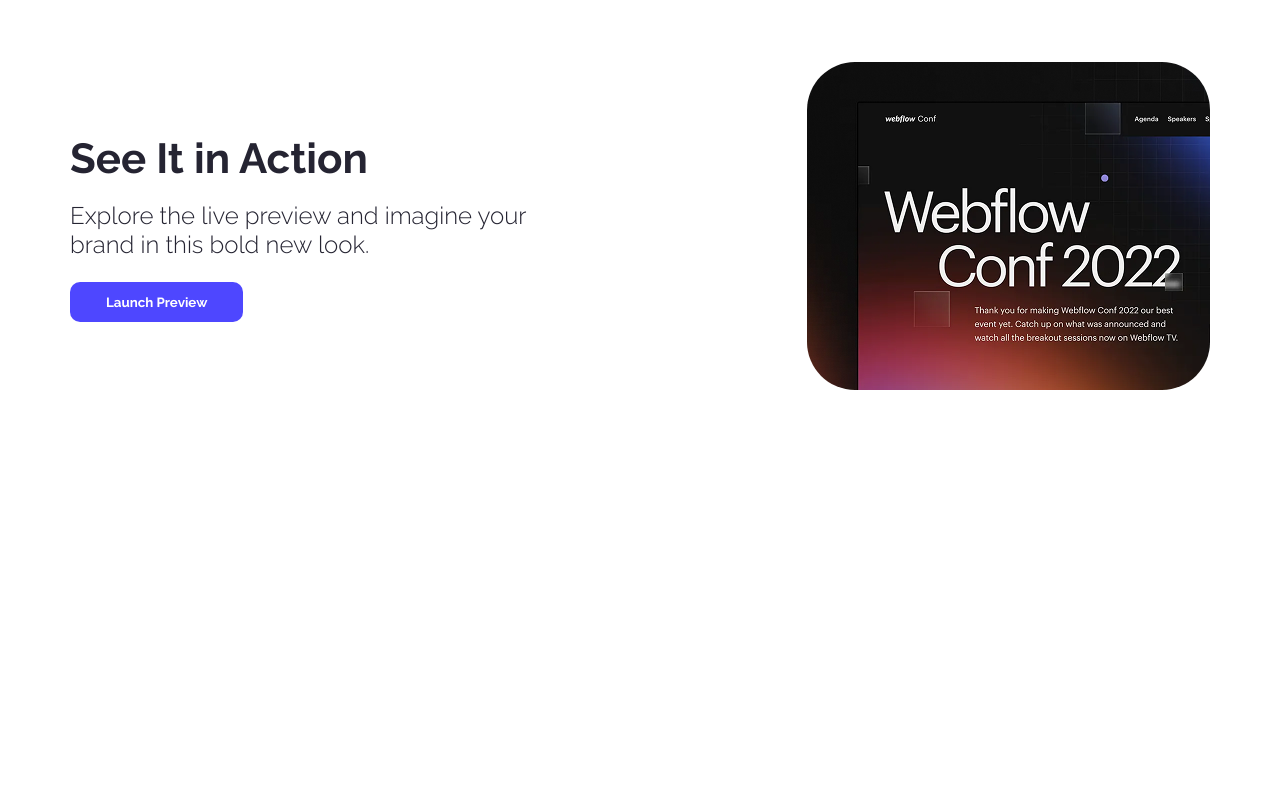
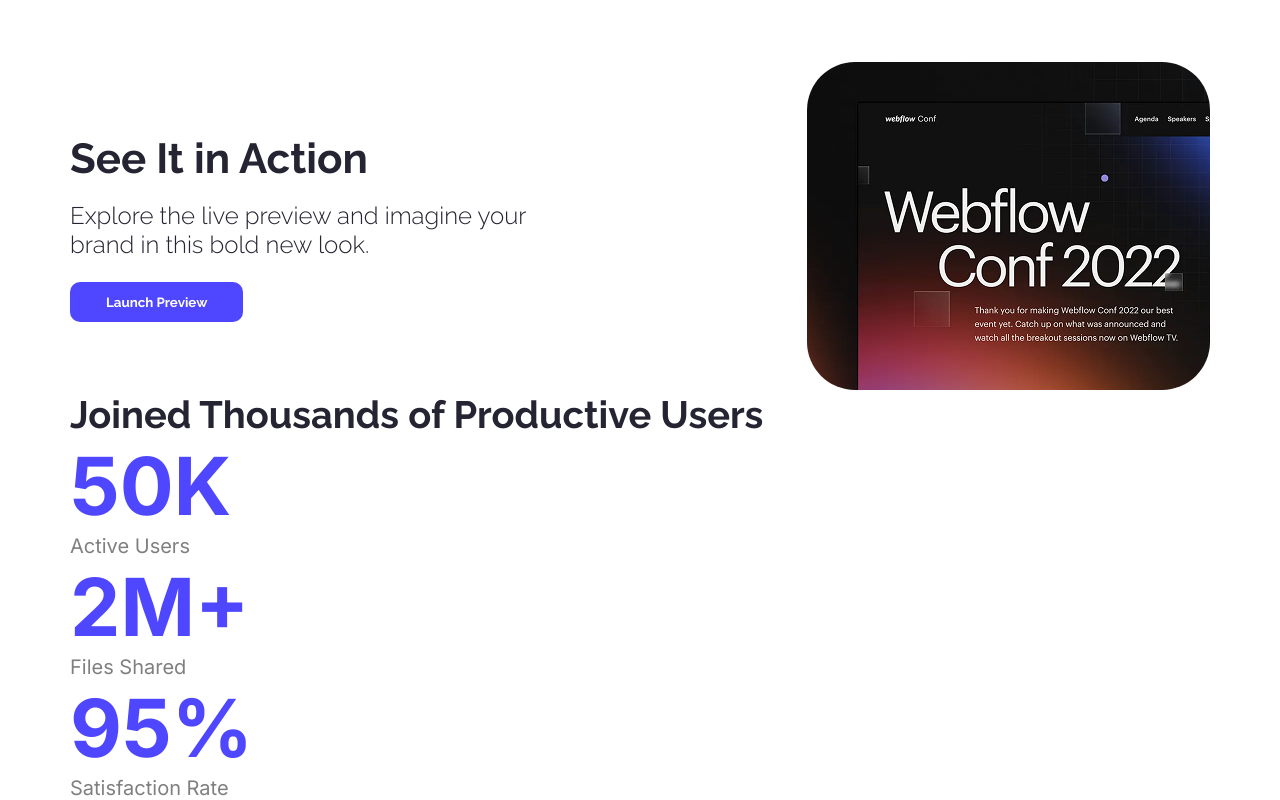
Before and after one commit to Bel-Ly/first-website-assignment, a plain HTML site: page index.html in a window 1280 px wide. Shown: the part 680-1480 px from the top of the page. Before the commit the page ends 1074 px from the top, so only its background shows below. Drawn offline with Linux system fonts and the light colour scheme.

Commit message:
added user-sections all font design

```diff
--- a/index.html
+++ b/index.html
@@ -41,6 +41,18 @@
 
 
         </section>
+        <section class="users-section">
+    <h2 class="user-title raleway-font">Joined Thousands of Productive Users</h2>
+    <div class="stats">
+      <div class="stat"><h3 class="user-font inter-font ">50K</h3><p class="little inter-font ">Active Users</p></div>
+      <div class="stat"><h3 class="user-font inter-font ">2M+</h3><p class="little inter-font ">Files Shared</p></div>
+      <div class="stat"><h3 class="user-font inter-font ">95%</h3><p class="little inter-font ">Satisfaction Rate</p></div>
+    </div>
+  </section>
+
+
+
+
 
     </main>
     <footer>
--- a/styles/style.css
+++ b/styles/style.css
@@ -14,6 +14,22 @@
 main{
   max-width: 1140px;
   margin:0 auto;
+}
+.user-title{
+  font-weight: bold;
+  font-size: 38px;
+  color: #252432;
+}
+.user-font{
+  font-weight: bold;
+  font-size: 80px;
+  color: #4E47FF;
+}
+.little{
+  font-weight:400;
+  font-size: 20px;
+  color:rgba(0, 0, 0, 0.5);
+
 }
 
 .raleway-font{
```
